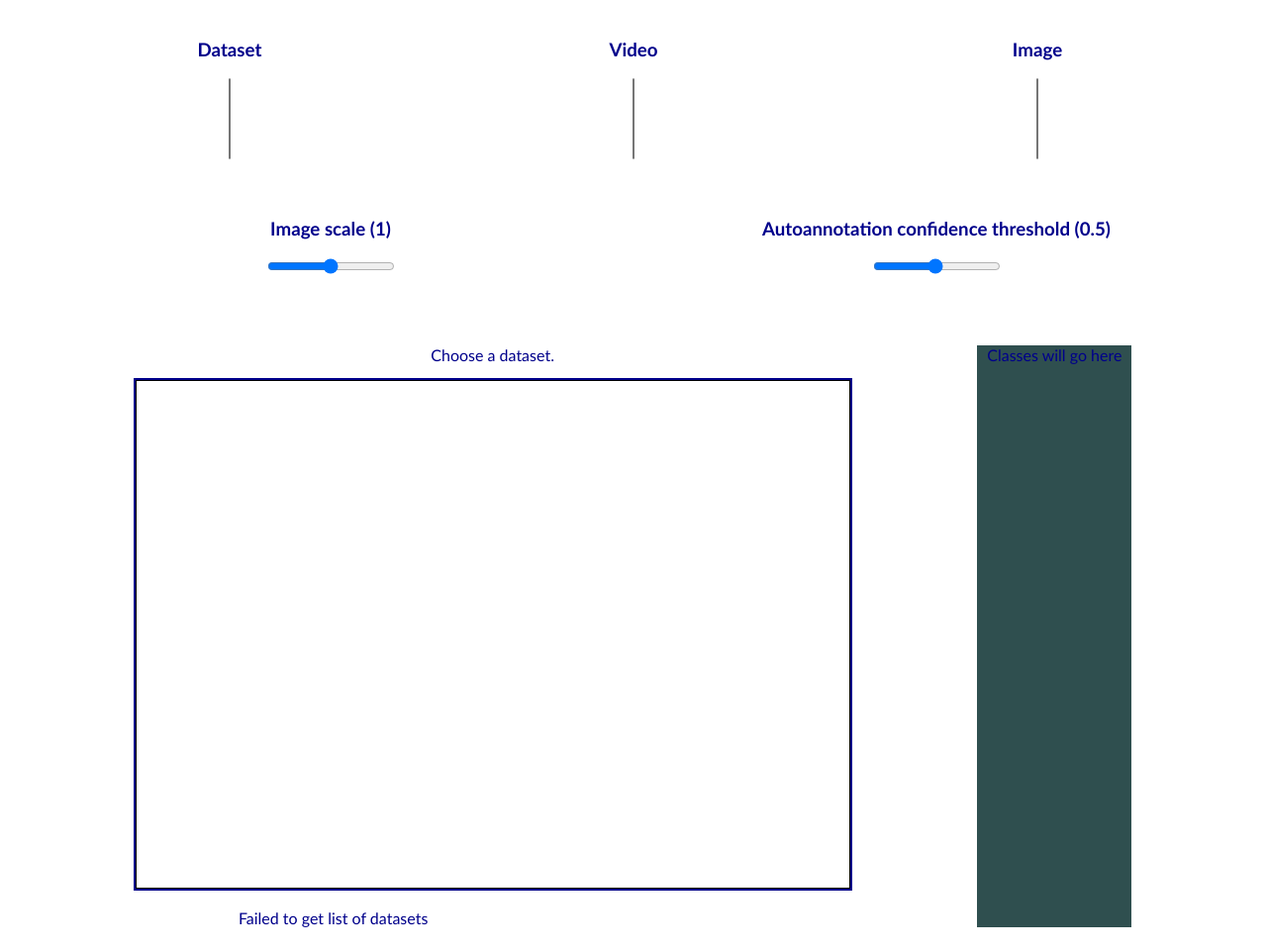
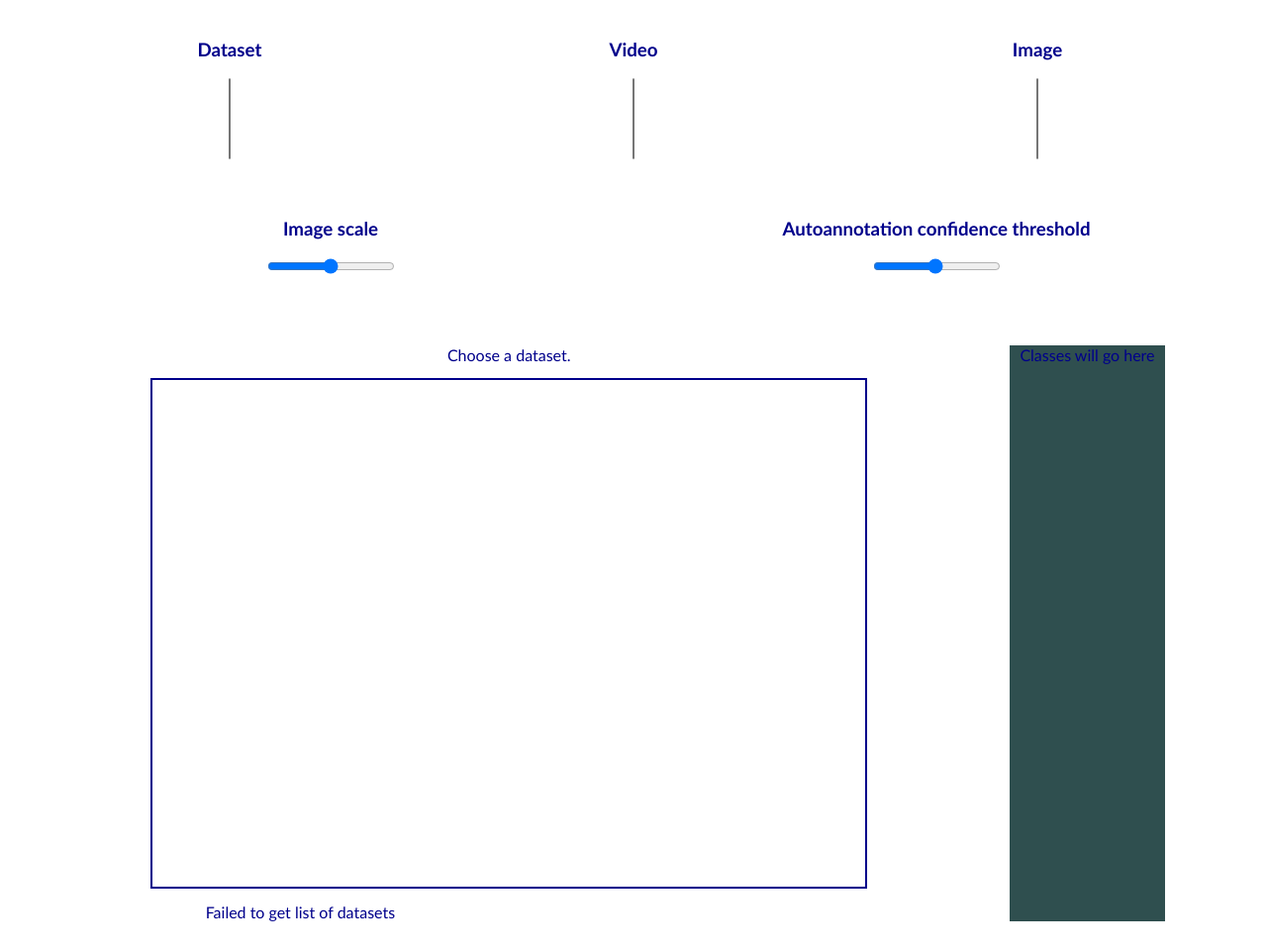
Before and after one commit to ahrnbom/strudl, a plain HTML site: page webui/annot.html in a window 1280 px wide. Shown: the part 82-1043 px from the top of the page at 99% size. Drawn offline with Linux system fonts and the light colour scheme; no server answers.

Commit message:
minor web UI tweaks

```diff
--- a/webui/annot.html
+++ b/webui/annot.html
@@ -59,6 +59,7 @@ div.canv_div {
  margin-left: auto;
  margin-right: auto;
  display: block;
+ width: 65%;
 }
 
 select.selector {
@@ -71,6 +72,12 @@ select.selector {
 
 option:checked {
   background: SlateBlue linear-gradient(0deg, SlateBlue 0%, SlateBlue 100%);
+}
+
+canvas.maincanv {
+ margin-left: auto;
+ margin-right: auto;
+ display: block;
 }
 
 </style>
@@ -104,12 +111,12 @@ option:checked {
 
 <div class=outer>
     <div class=selectblock>
-        <h3 id="slider_h">Image scale (1)</h3>
+        <h3 id="slider_h">Image scale</h3>
         <input type="range" min="0.01" max="2" value="1" step=0.01 class="slider" id="slider">
     </div>
 
     <div class=selectblock>
-        <h3 id="confslider_h">Autoannotation confidence threshold (0.5)</h3>
+        <h3 id="confslider_h">Autoannotation confidence threshold</h3>
         <input type="range" min="0.01" max="1" value="0.5" step=0.01 class="slider" id="confslider">
     </div>
 </div>
@@ -124,7 +131,7 @@ option:checked {
 
     <div class=canv_div>
         <p id="instruction" class="above">Instructions should go here</p>
-        <canvas id="canv" width="720" height="512" style="border:1px solid #000000;" tabindex='1'>
+        <canvas id="canv" class="maincanv" width="720" height="512" tabindex='1'>
             Your browser cannot display HTML5 stuff. Get a better web browser.
         </canvas>
 
```
Also changed, not shown: webui/index.html (+9 -1 lines).
